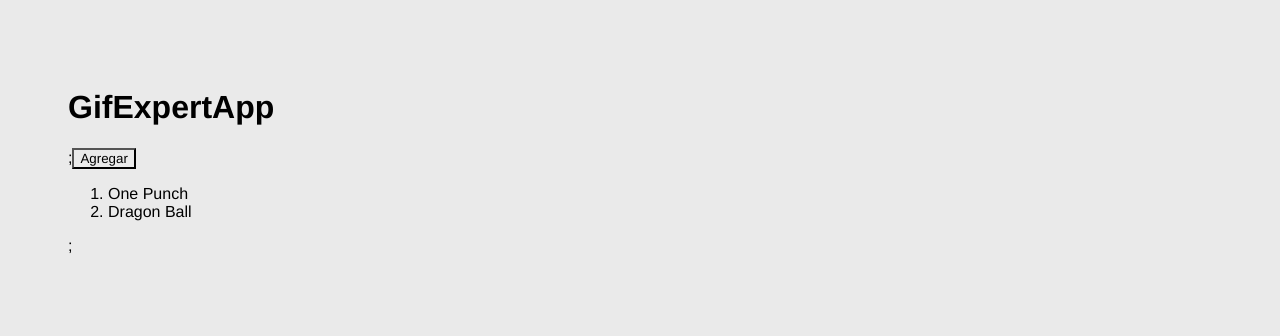
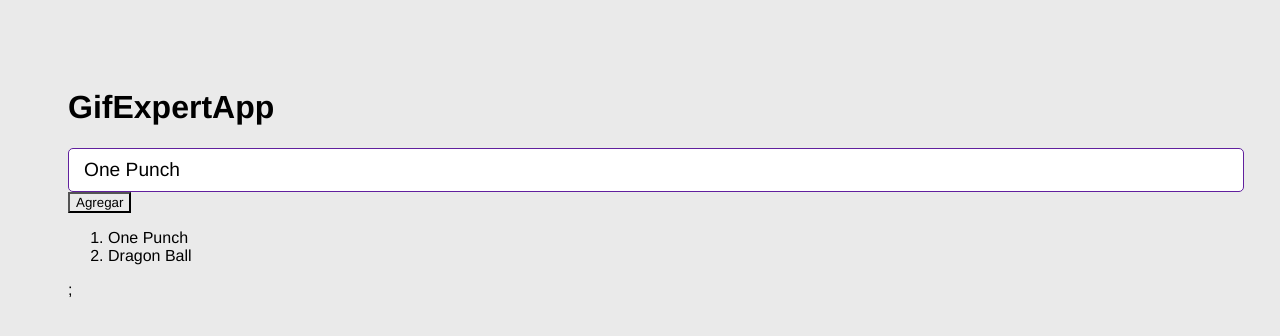
Before and after one commit to michaeljav/React_MERN, a React (Vite) app in the folder 04-gif-expert-app/: page / in a window 1280 px wide. Shown: the top 336 px of the page. Built offline with nearby package versions, Linux system fonts and the light colour scheme.

Commit message:
added FORM

```diff
--- a/04-gif-expert-app/src/GifExpertApp.jsx
+++ b/04-gif-expert-app/src/GifExpertApp.jsx
@@ -1,4 +1,5 @@
 import React, { useState } from 'react';
+import { AddCategory } from './components/AddCategory';
 
 export const GifExpertApp = () => {
   const [categories, setCategories] = useState(['One Punch', 'Dragon Ball']);
@@ -9,7 +10,9 @@ export const GifExpertApp = () => {
   return (
     <>
       {/* TITULO */}
-      <h1>GifExpertApp</h1>;{/* INPUT */}
+      <h1>GifExpertApp</h1>
+      {/* INPUT */}
+      <AddCategory />
       {/* LISTADO DE GIF */}
       <button onClick={onAddCategory}>Agregar</button>
       <ol>
--- /dev/null
+++ b/04-gif-expert-app/src/components/AddCategory.jsx
@@ -0,0 +1,23 @@
+import React, { useState } from 'react';
+
+export const AddCategory = () => {
+  const [inputValue, setInputValue] = useState('One Punch');
+
+  const onInputChange = (event) => {
+    setInputValue(event.target.value);
+  };
+
+  const onSubmit = (event) => {
+    event.preventDefault();
+  };
+  return (
+    <form onSubmit={onSubmit}>
+      <input
+        type='text'
+        placeholder='Buscar gifs'
+        value={inputValue}
+        onChange={onInputChange}
+      />
+    </form>
+  );
+};
```
